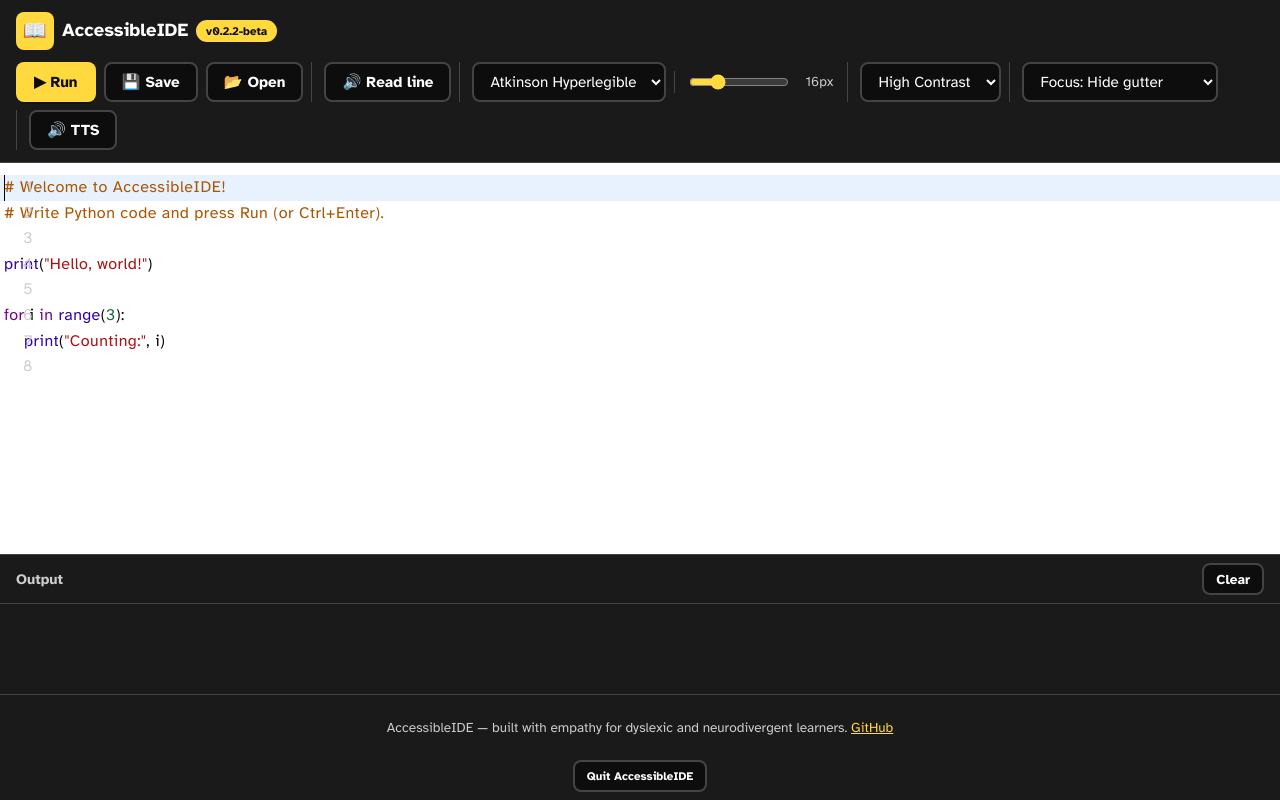
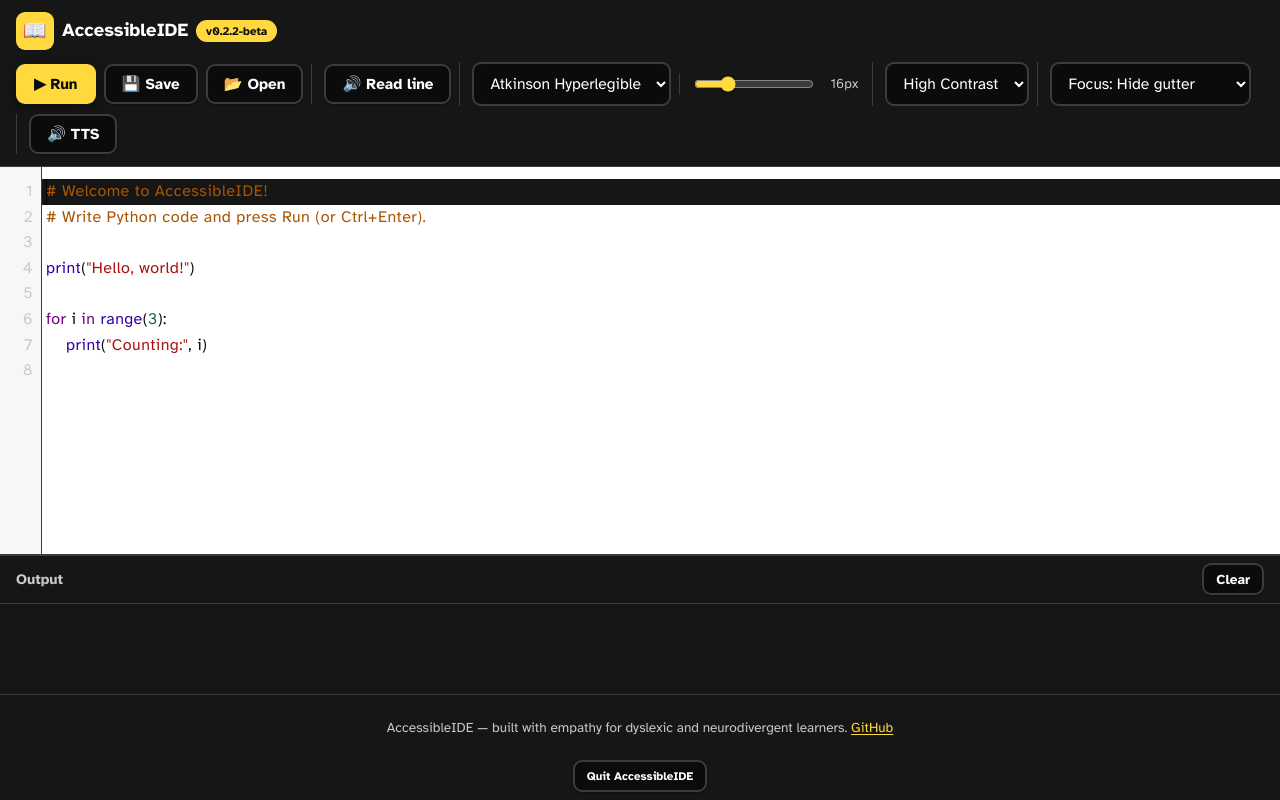
Before and after one commit to hothilux-21/accessible-coding, a Flask app: page / in a window 1280 px wide. Run offline with Flask 3, Linux system fonts and the light colour scheme; parts of the project's set-up code (start-up, migrations or seed data) failed here and were passed over.

Commit message:
style: replace stock editor themes with curated palettes and calm depth
The four themes were verbatim VS Code and Solarized clones, which is why
the UI read as generic. This replaces them with palettes chosen for low
glare and steady contrast, and adds the missing depth layer.

- Curate all four theme palettes (bg, fg, accent, panel, muted, error)
  instead of stock VS Code / Solarized values
- Add elevation, motion and spacing-scale tokens; use them everywhere
  rather than ad-hoc rgba() and hardcoded timings
- Theme the editor error-line tint via --error-line instead of a fixed
  salmon that glared on light themes
- Theme CodeMirror's active line: the vendor stylesheet hardcodes a pale
  blue (#e8f2ff) that glared on the dark and high-contrast themes
- Give the editor gutter a themed right border, and enlarge toolbar
  selects to a 44px target with a visible focus ring
- Replace the scale-down button press with a 1px settle; steadier for
  readers who rely on predictable chrome
- Underline footer links so they are not distinguished by color alone

All text and control pairs verified at or above WCAG 2.1 AA (4.5:1 body,
3:1 large). Two pastel values were corrected to reach it: the accent
foreground (white on bronze was 3.61:1) and --muted (4.27:1).

```diff
--- a/src/accessible_ide/static/css/style.css
+++ b/src/accessible_ide/static/css/style.css
@@ -15,77 +15,97 @@
   --error-bg: #2b0a0a;
   --error-border: #ff6b6b;
   --error-fg: #ffb3b3;
+  --error-line: rgba(255, 107, 107, 0.16);
   --focus-ring: #ffd93d;
   --font-family: "Atkinson Hyperlegible", sans-serif;
   --font-size: 16px;
   --line-height: 1.6;
   --letter-spacing: 0.5px;
-  --radius: 12px;
-  --radius-sm: 8px;
+  --radius: 14px;
+  --radius-sm: 9px;
+
+  /* ---------- Spacing scale ---------- */
   --space-1: 4px;
   --space-2: 8px;
   --space-3: 12px;
   --space-4: 16px;
   --space-5: 24px;
+  --space-6: 32px;
+  --space-7: 40px;
+
+  /* ---------- Elevation (calm, dyslexia-friendly depth) ---------- */
+  --shadow-1: 0 1px 2px rgba(0, 0, 0, 0.35);
+  --shadow-2: 0 4px 14px rgba(0, 0, 0, 0.4);
+  --shadow-3: 0 10px 30px rgba(0, 0, 0, 0.5);
+  --ease: cubic-bezier(0.25, 0.6, 0.4, 1);
+  --motion-fast: 120ms;
+  --motion-med: 200ms;
 }
 
 /* ---------- Theme: High Contrast (default) ---------- */
 body[data-theme="high-contrast"] {
-  --bg: #0d0d0d;
+  --bg: #0b0b0b;
   --fg: #ffffff;
   --accent: #ffd93d;
-  --accent-fg: #0d0d0d;
-  --panel-bg: #1a1a1a;
-  --panel-border: #444444;
-  --muted: #cccccc;
-  --error-bg: #2b0a0a;
+  --accent-fg: #0b0b0b;
+  --panel-bg: #161616;
+  --panel-border: #3c3c3c;
+  --muted: #c9c9c9;
+  --error-bg: #2a0d0d;
   --error-border: #ff6b6b;
-  --error-fg: #ffb3b3;
+  --error-fg: #ffc1c1;
+  --error-line: rgba(255, 107, 107, 0.20);
   --focus-ring: #ffd93d;
 }
 
 /* ---------- Theme: Dark ---------- */
 body[data-theme="dark"] {
-  --bg: #1e1e1e;
-  --fg: #d4d4d4;
-  --accent: #569cd6;
-  --accent-fg: #ffffff;
-  --panel-bg: #252526;
-  --panel-border: #3c3c3c;
-  --muted: #858585;
-  --error-bg: #2d1a1a;
+  --bg: #17181c;
+  --fg: #e6e6e6;
+  --accent: #6bc1ff;
+  --accent-fg: #0b1e2e;
+  --panel-bg: #1f2126;
+  --panel-border: #34373f;
+  --muted: #9aa3ad;
+  --error-bg: #2d1717;
   --error-border: #f48771;
-  --error-fg: #f48771;
-  --focus-ring: #569cd6;
+  --error-fg: #ffb4a0;
+  --error-line: rgba(244, 135, 113, 0.18);
+  --focus-ring: #6bc1ff;
 }
 
 /* ---------- Theme: Pastel ---------- */
 body[data-theme="pastel"] {
-  --bg: #fdf6e3;
-  --fg: #586e75;
-  --accent: #cb4b16;
-  --accent-fg: #ffffff;
-  --panel-bg: #eee8d5;
-  --panel-border: #d5cba8;
-  --muted: #93a1a1;
-  --error-bg: #fbe3e3;
-  --error-border: #cb4b16;
-  --error-fg: #a03d10;
-  --focus-ring: #cb4b16;
+  --bg: #fbf6ec;
+  --fg: #453f3a;
+  /* Warm bronze accent. The foreground is deep brown, not white:
+     white on this accent only reaches 3.61:1 and fails WCAG AA. */
+  --accent: #b07d2c;
+  --accent-fg: #241804;
+  --panel-bg: #f2ecdf;
+  --panel-border: #d9cfb8;
+  /* Darkened from #7d7468 (4.27:1) to clear 4.5:1 on both bg and panel. */
+  --muted: #736a5f;
+  --error-bg: #fbe9e9;
+  --error-border: #c0523f;
+  --error-fg: #8f2f1a;
+  --error-line: rgba(192, 82, 63, 0.14);
+  --focus-ring: #b07d2c;
 }
 
 /* ---------- Theme: Light ---------- */
 body[data-theme="light"] {
-  --bg: #ffffff;
-  --fg: #333333;
+  --bg: #fcfcfc;
+  --fg: #2b2b2b;
   --accent: #0057b8;
   --accent-fg: #ffffff;
-  --panel-bg: #f5f5f5;
-  --panel-border: #dddddd;
-  --muted: #666666;
+  --panel-bg: #f2f2f2;
+  --panel-border: #d9d9d9;
+  --muted: #5f5f5f;
   --error-bg: #fdeaea;
   --error-border: #cc0000;
-  --error-fg: #990000;
+  --error-fg: #8f1a1a;
+  --error-line: rgba(204, 0, 0, 0.12);
   --focus-ring: #0057b8;
 }
 
@@ -154,6 +174,7 @@ body {
   padding: var(--space-3) var(--space-4);
   background: var(--panel-bg);
   border-bottom: 1px solid var(--panel-border);
+  box-shadow: var(--shadow-1);
 }
 
 .brand {
@@ -172,6 +193,7 @@ body {
   border-radius: var(--radius-sm);
   font-size: 1.2em;
   flex-shrink: 0;
+  box-shadow: var(--shadow-1);
 }
 
 .brand-name {
@@ -238,7 +260,7 @@ body {
 }
 
 input[type="range"] {
-  width: 100px;
+  width: 120px;
   accent-color: var(--accent);
   cursor: pointer;
 }
@@ -253,19 +275,28 @@ input[type="range"] {
   border-radius: var(--radius-sm);
   cursor: pointer;
   min-height: 40px;
-  transition: transform 0.1s ease, background 0.2s ease, border-color 0.2s ease;
+  box-shadow: var(--shadow-1);
+  /* Press feedback is a settle, not a bounce: dyslexia users rely on
+     steady, predictable chrome, so we translate rather than scale. */
+  transition: transform var(--motion-fast) var(--ease),
+              background var(--motion-med) var(--ease),
+              border-color var(--motion-med) var(--ease),
+              box-shadow var(--motion-med) var(--ease);
 }
 
-.btn:active { transform: scale(0.97); }
+.btn:active {
+  transform: translateY(1px);
+  box-shadow: none;
+}
 
 .btn-primary {
   background: var(--accent);
   color: var(--accent-fg);
-  box-shadow: 0 2px 0 rgba(0, 0, 0, 0.25);
+  box-shadow: var(--shadow-2);
 }
 
 .btn-primary:hover {
-  filter: brightness(1.1);
+  filter: brightness(1.08);
 }
 
 .btn-toggle {
@@ -276,9 +307,11 @@ input[type="range"] {
 
 .btn-toggle:hover {
   border-color: var(--accent);
+  color: var(--accent);
 }
 
-.btn-toggle.active {
+.btn-toggle.active,
+.btn-toggle.active:hover {
   background: var(--accent);
   color: var(--accent-fg);
   border-color: var(--accent);
@@ -346,10 +379,17 @@ input[type="range"] {
   color: var(--muted);
 }
 
-/* Focus mode: hide gutter */
-body[data-focus-mode="gutter"] .CodeMirror-gutters {
-  display: none;
+/* CodeMirror's vendor stylesheet hardcodes the active line to a pale
+   blue (#e8f2ff), which glares on the dark themes. Tie it to the
+   panel color so the caret line reads as a calm surface instead. */
+.CodeMirror-activeline-background {
+  background: var(--panel-bg);
 }
+
+/* Focus mode: hide gutter is handled natively in app.js via
+   CodeMirror's lineNumbers option, NOT with CSS display:none.
+   Hiding the gutter with CSS leaves CodeMirror's internal width
+   math stale, which makes the line numbers ghost over the code. */
 
 /* Focus mode: blur non-active lines */
 body[data-focus-mode="lines"] .CodeMirror-line:not(.CodeMirror-activeline-background) {
@@ -369,6 +409,7 @@ body[data-focus-mode="lines"] .CodeMirror-line.CodeMirror-activeline-background
   display: flex;
   flex-direction: column;
   min-height: 140px;
+  box-shadow: inset 0 1px 0 var(--panel-border);
 }
 
 .output-header {
@@ -408,6 +449,7 @@ body[data-focus-mode="lines"] .CodeMirror-line.CodeMirror-activeline-background
   border: 2px solid var(--error-border);
   border-radius: var(--radius-sm);
   color: var(--error-fg);
+  box-shadow: var(--shadow-1);
 }
 
 .error-title {
@@ -424,9 +466,10 @@ body[data-focus-mode="lines"] .CodeMirror-line.CodeMirror-activeline-background
   letter-spacing: normal;
 }
 
-/* Error line highlight in the editor */
+/* Error line highlight in the editor. The tint is themed rather than a
+   fixed salmon so it stays quiet on light themes and visible on dark. */
 .cm-error-line {
-  background: rgba(255, 107, 107, 0.25) !important;
+  background: var(--error-line) !important;
   box-shadow: inset 3px 0 0 var(--error-border);
 }
 
@@ -443,10 +486,25 @@ body[data-focus-mode="lines"] .CodeMirror-line.CodeMirror-activeline-background
 
 .footer a {
   color: var(--accent);
+  /* Always underlined: links must not rely on color alone to be
+     distinguishable (WCAG 1.4.1 Use of Color). */
+  text-decoration: underline;
+  text-underline-offset: 2px;
+}
+
+.footer a:hover {
+  text-decoration-thickness: 2px;
 }
 
 .quit-btn {
   margin-top: var(--space-2);
+}
+
+/* Text selection uses the accent at low strength so selected code stays
+   legible instead of flipping to a high-glare block of color. */
+::selection {
+  background: var(--accent);
+  color: var(--accent-fg);
 }
 
 /* ---------- Responsive ---------- */
@@ -471,6 +529,65 @@ body[data-focus-mode="lines"] .CodeMirror-line.CodeMirror-activeline-background
   }
 }
 
+/* ============================================================
+   POLISH - calm depth and crafted control states.
+   These selectors already have a home block above, so only the
+   genuinely new component states live here. Dyslexia-first: clear
+   targets, steady press states, no flashy motion
+   (respects prefers-reduced-motion).
+   ============================================================ */
+
+/* ---------- Toolbar controls: bigger, calmer, clearer states ---------- */
+.tool-select,
+.tool-group select {
+  font-family: inherit;
+  font-size: 0.98em;
+  padding: var(--space-2) var(--space-3);
+  border: 2px solid var(--panel-border);
+  border-radius: var(--radius-sm);
+  background: var(--bg);
+  color: var(--fg);
+  cursor: pointer;
+  min-height: 44px;
+  transition: border-color 0.2s var(--ease), box-shadow 0.2s var(--ease);
+}
+
+.tool-select:hover,
+.tool-group select:hover {
+  border-color: var(--accent);
+}
+
+.tool-select:focus-visible,
+.tool-group select:focus-visible {
+  border-color: var(--accent);
+  box-shadow: 0 0 0 4px var(--focus-ring);
+}
+
+/* ---------- Scrollbars: visible, dyslexia-friendly, calm ---------- */
+::-webkit-scrollbar {
+  width: 14px;
+  height: 14px;
+}
+
+::-webkit-scrollbar-track {
+  background: var(--panel-bg);
+}
+
+::-webkit-scrollbar-thumb {
+  background: var(--panel-border);
+  border-radius: 999px;
+  border: 3px solid var(--panel-bg);
+}
+
+::-webkit-scrollbar-thumb:hover {
+  background: var(--muted);
+}
+
+* {
+  scrollbar-width: thin;
+  scrollbar-color: var(--panel-border) var(--panel-bg);
+}
+
 /* ---------- Reduced motion ---------- */
 @media (prefers-reduced-motion: reduce) {
   * {
```
